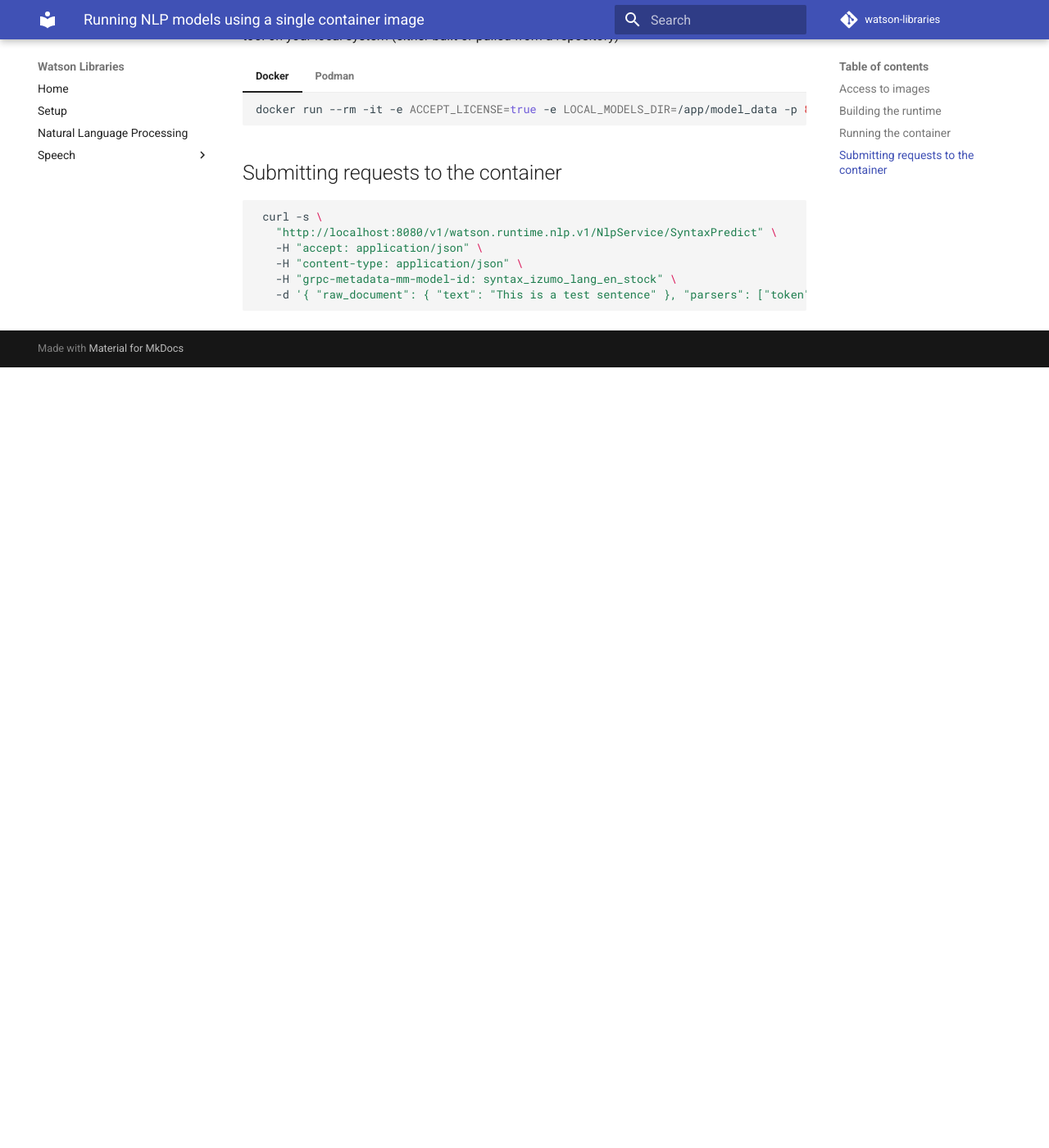
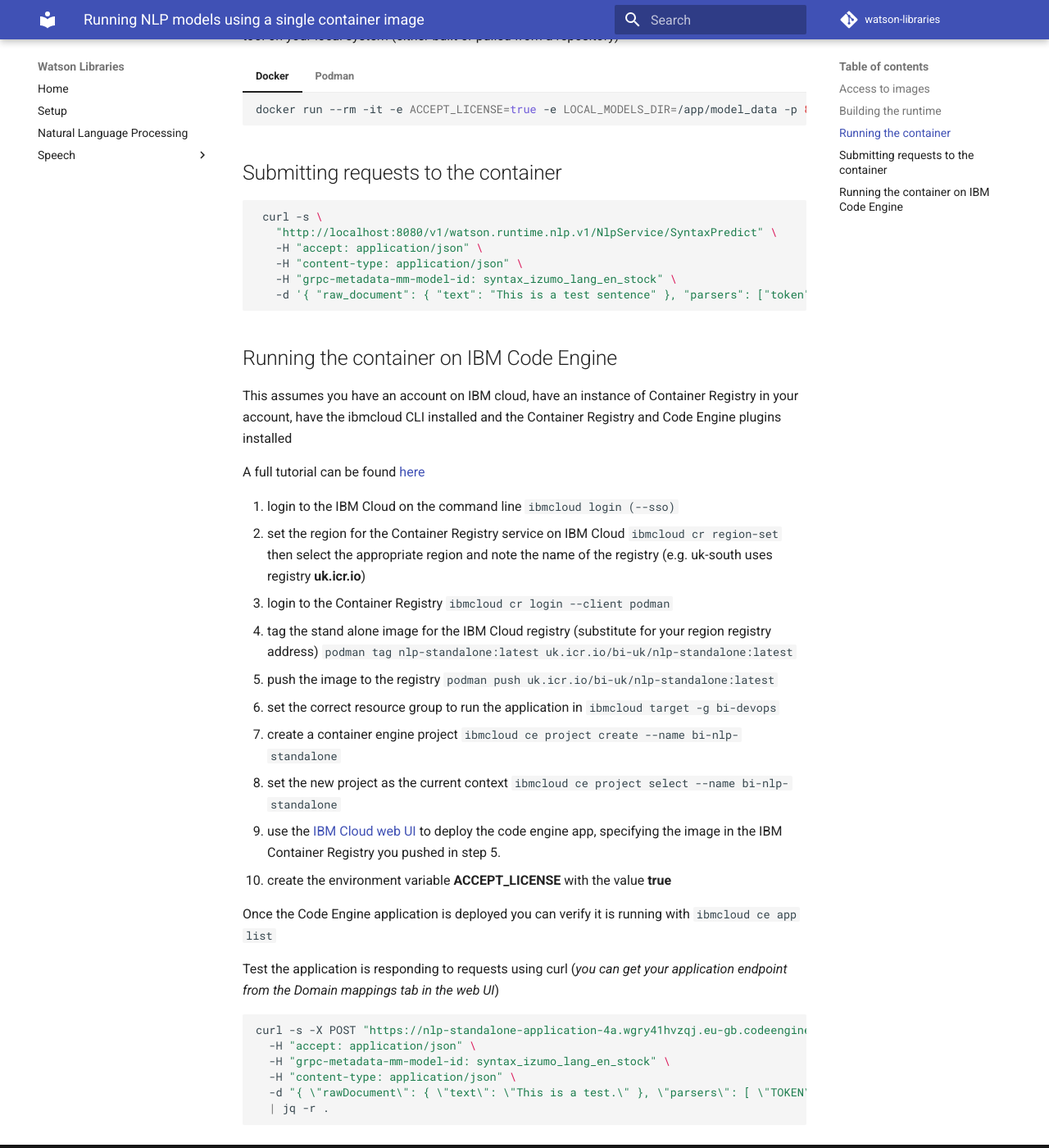
Before and after one commit to binnes/watson-libraries, an MkDocs documentation site: the page built from docs/nlp-combined-image.md, in a window 1280 px wide and 1400 px high, scrolled down 1492 px. Shown: the whole window at 82% size. Built offline with MkDocs 1.6.1 and Material for MkDocs 9.7.7, drawn with Linux system fonts in a browser that asks for light colours; comment, search, counter and statistics services are not loaded; before the commit the page ends 1940 px from its top, so only the background shows below that.

Commit message:
added code engine content

````diff
--- a/docs/nlp-combined-image.md
+++ b/docs/nlp-combined-image.md
@@ -103,3 +103,33 @@ The container can be run on your local system.  The following commands assume yo
    -H "grpc-metadata-mm-model-id: syntax_izumo_lang_en_stock" \
    -d '{ "raw_document": { "text": "This is a test sentence" }, "parsers": ["token"] }'
 ```
+
+## Running the container on IBM Code Engine
+
+This assumes you have an account on IBM cloud, have an instance of Container Registry in your account, have the ibmcloud CLI installed and the Container Registry and Code Engine plugins installed
+
+A full tutorial can be found [here](https://github.com/ibm-build-lab/Watson-NLP/blob/main/MLOps/Deploy-to-Code-Engine/README.md){: target=_blank}
+
+1. login to the IBM Cloud on the command line `ibmcloud login (--sso)`
+2. set the region for the Container Registry service on IBM Cloud `ibmcloud cr region-set` then select the appropriate region and note the name of the registry (e.g. uk-south uses registry **uk.icr.io**)
+3. login to the Container Registry `ibmcloud cr login --client podman`
+4. tag the stand alone image for the IBM Cloud registry (substitute for your region registry address) `podman tag nlp-standalone:latest uk.icr.io/bi-uk/nlp-standalone:latest`
+5. push the image to the registry `podman push uk.icr.io/bi-uk/nlp-standalone:latest`
+6. set the correct resource group to run the application in `ibmcloud target -g bi-devops`
+7. create a container engine project `ibmcloud ce project create --name bi-nlp-standalone`
+8. set the new project as the current context `ibmcloud ce project select --name bi-nlp-standalone`
+9. use the [IBM Cloud web UI](https://cloud.ibm.com/codeengine/overview){: target=_blank} to deploy the code engine app, specifying the image in the IBM Container Registry you pushed in step 5.
+10. create the environment variable **ACCEPT_LICENSE** with the value **true**
+
+Once the Code Engine application is deployed you can verify it is running with `ibmcloud ce app list`
+
+Test the application is responding to requests using curl (*you can get your application endpoint from the Domain mappings tab in the web UI*)
+
+```shell
+curl -s -X POST "https://nlp-standalone-application-4a.wgry41hvzqj.eu-gb.codeengine.appdomain.cloud/v1/watson.runtime.nlp.v1/NlpService/SyntaxPredict" \
+  -H "accept: application/json" \
+  -H "grpc-metadata-mm-model-id: syntax_izumo_lang_en_stock" \
+  -H "content-type: application/json" \
+  -d "{ \"rawDocument\": { \"text\": \"This is a test.\" }, \"parsers\": [ \"TOKEN\" ]}" \
+  | jq -r .
+```
````
Also changed, not shown: 1 other file.
